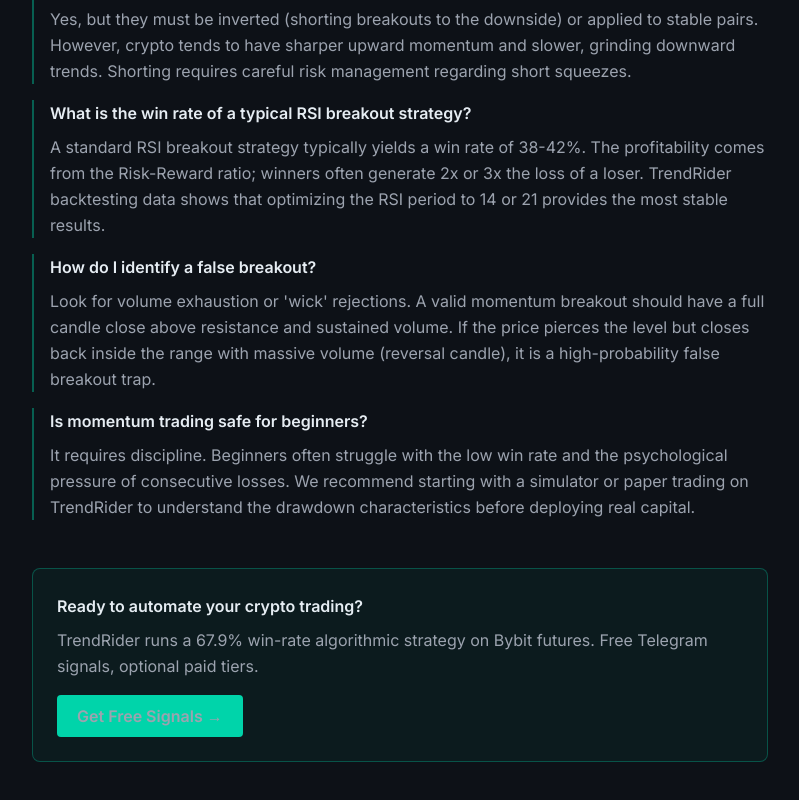
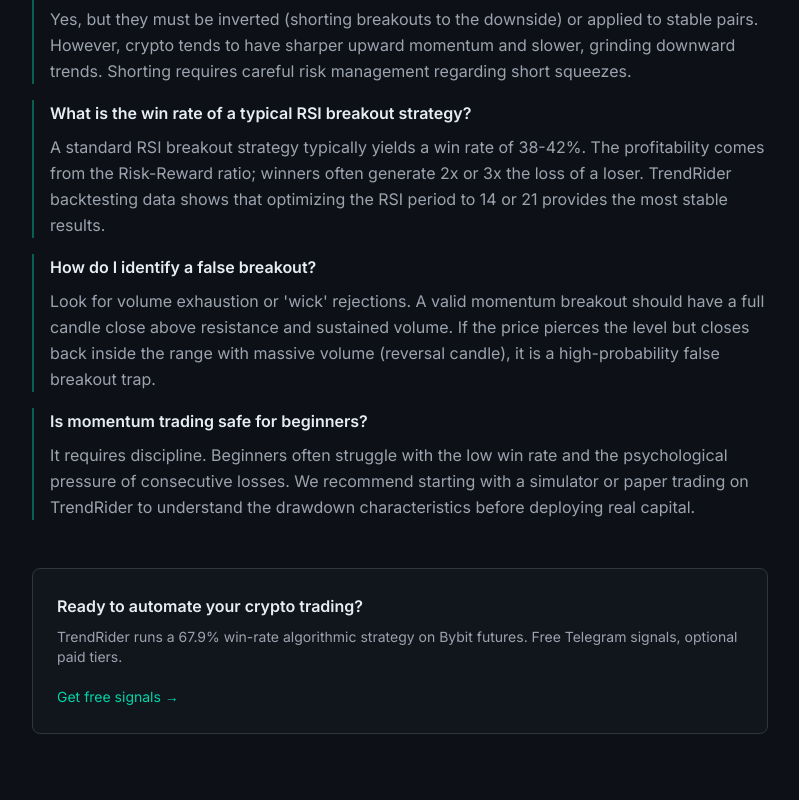
Before and after one commit to darkvolg/Trading, a Next.js app in the folder landing/: page /blog/crypto-momentum-trading-strategies-2026 in a window 1280 px wide. Shown: the part 5129-5929 px from the top of the page, without its empty margins (240-1039 px from the left). Built offline with nearby package versions, Linux system fonts and the light colour scheme.

Commit message:
fix(blog): show hero image in body + tone down CTA box

```diff
--- a/landing/app/blog/crypto-momentum-trading-strategies-2026/page.tsx
+++ b/landing/app/blog/crypto-momentum-trading-strategies-2026/page.tsx
@@ -151,10 +151,10 @@ export default function Article() {
             <p>It requires discipline. Beginners often struggle with the low win rate and the psychological pressure of consecutive losses. We recommend starting with a simulator or paper trading on TrendRider to understand the drawdown characteristics before deploying real capital.</p>
           </div>
 
-            <div className="mt-12 p-6 border border-primary/30 rounded-lg bg-primary/5">
+            <div className="mt-12 p-6 border border-border rounded-lg bg-card/50">
               <p className="text-foreground font-semibold mb-2">Ready to automate your crypto trading?</p>
-              <p className="mb-4">TrendRider runs a 67.9% win-rate algorithmic strategy on Bybit futures. Free Telegram signals, optional paid tiers.</p>
-              <a href="/" className="inline-block px-5 py-2 bg-primary text-primary-foreground font-semibold rounded hover:bg-primary/90 transition">Get Free Signals &rarr;</a>
+              <p className="mb-4 text-sm">TrendRider runs a 67.9% win-rate algorithmic strategy on Bybit futures. Free Telegram signals, optional paid tiers.</p>
+              <a href="/" className="text-primary text-sm hover:underline">Get free signals &rarr;</a>
             </div>
           </div>
         </article>
```
